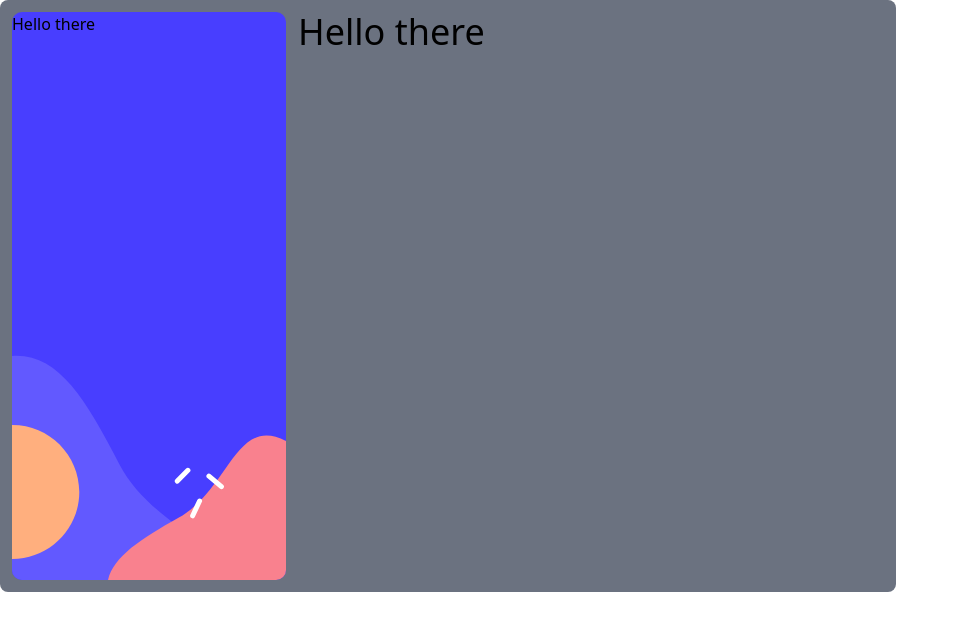
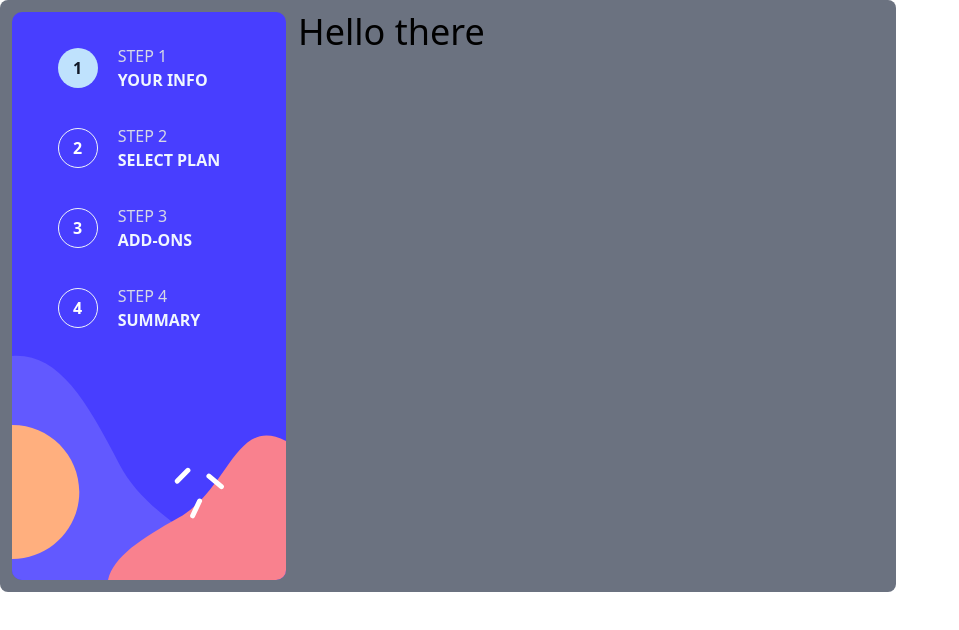
Before and after one commit to AliAdamH/fem-multistep-form, a React (Vite) app: page / in a window 1280 px wide. Shown: the top 630 px of the page, without its empty margins (0-959 px from the left). Built offline with nearby package versions, Linux system fonts and the light colour scheme.

Commit message:
Add stepper itemsc

```diff
--- a/src/components/Stepper.jsx
+++ b/src/components/Stepper.jsx
@@ -1,11 +1,39 @@
 import React from 'react';
 import desktopSidebar from '../assets/images/bg-sidebar-desktop.svg';
 import { ReactComponent as DesktopSidebar } from '../assets/images/bg-sidebar-desktop.svg'
+import StepperItem from './StepperItem';
+
+
+const STEPS = [
+  {
+    stepId: 1,
+    stepLabel: 'YOUR INFO'
+  },
+  {
+    stepId: 2,
+    stepLabel: 'SELECT PLAN'
+  },
+  {
+    stepId: 3,
+    stepLabel: 'ADD-ONS'
+  },
+  {
+    stepId: 4,
+    stepLabel: 'SUMMARY'
+  }
+]
+
 function Stepper() {
   return <>
     <div style={{ position: 'relative'}}>
       <DesktopSidebar />
-      <div className='absolute inset-0'>Hello there</div>
+      <div className='absolute inset-0'>
+        <div id="steps" className='mt-8 w-2/3 mx-auto flex flex-col gap-8'>
+          {STEPS.map((step) => {
+            return <StepperItem key={step.stepId} stepNumber={step.stepId} stepLabel={step.stepLabel} active={step.stepId === 1}/>
+          })}
+        </div>
+      </div>
     </div>
   </>;
 }
--- /dev/null
+++ b/src/components/StepperItem.jsx
@@ -0,0 +1,18 @@
+import React from 'react'
+
+
+const ACTIVE_CLASSES = 'bg-primary-light text-gray-900'
+const INACTIVE_CLASSES = 'bg-transparent border border-slate-100 text-white'
+function StepperItem({stepNumber, stepLabel, active}) {
+  return (
+    <div className='flex gap-5 items-center'>
+        <button className={`${active ? ACTIVE_CLASSES : INACTIVE_CLASSES} transition-colors font-bold rounded-full w-10 h-10 flex-shrink-0 hover:text-gray-900 hover:bg-primary-light`}>{stepNumber}</button>
+        <div className='flex flex-col'>
+        <span className='text-neutral-lightgray'>STEP {stepNumber}</span>
+        <span className='text-neutral-magnolia font-bold'>{stepLabel}</span>
+        </div>
+    </div>
+  )
+}
+
+export default StepperItem
```
